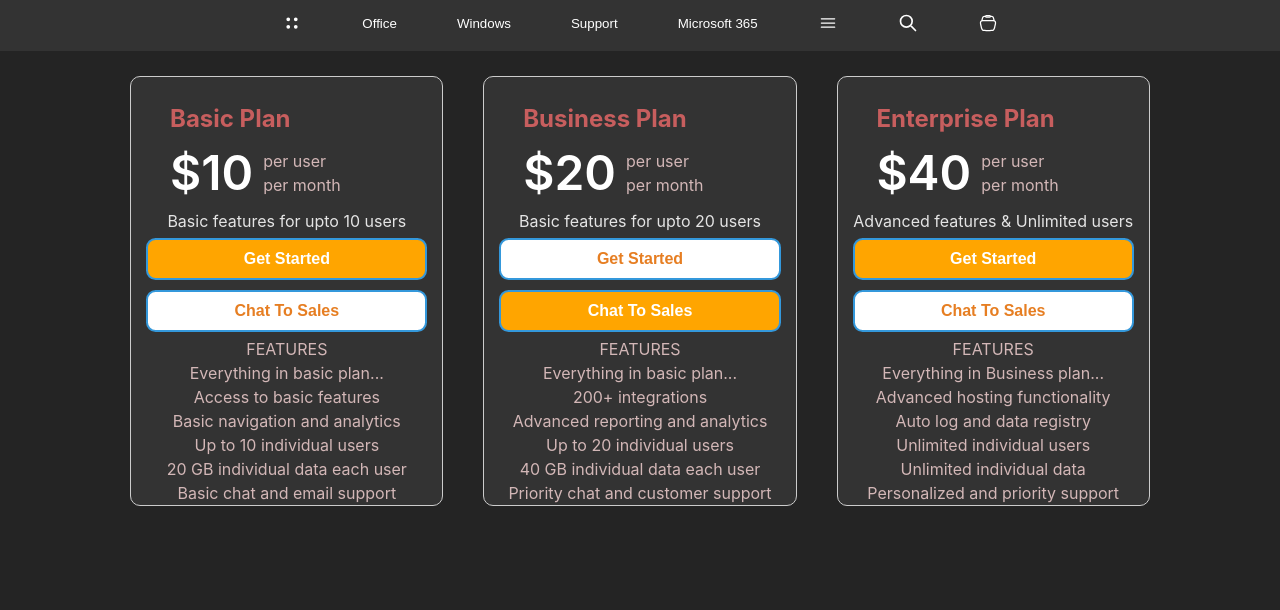
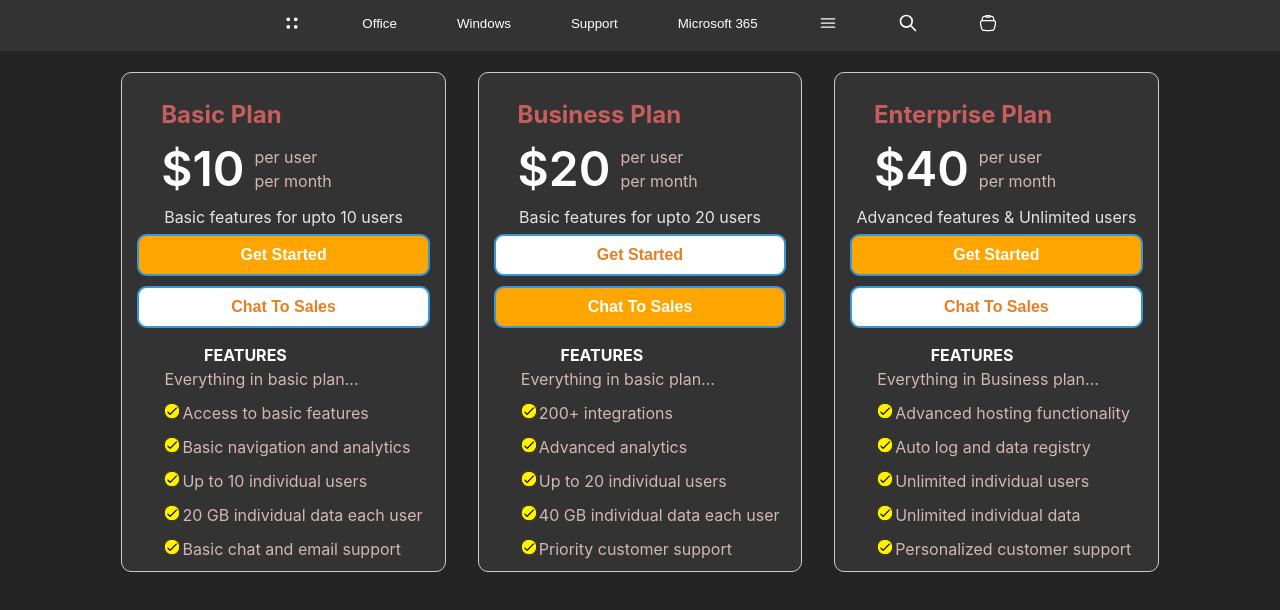
Before and after one commit to VivekNeer/challengers-card, a React (Vite) app: page / in a window 1280 px wide. Shown: the top 610 px of the page. Built offline with nearby package versions, Linux system fonts and the light colour scheme.

Commit message:
Finished V1.0

```diff
--- a/src/App.css
+++ b/src/App.css
@@ -18,8 +18,9 @@
   display: flex;
   flex-direction: row;
   justify-content: center;
-  align-items: center; /* Center items vertically */
+  align-items: center;
 }
+
 .navbar.shadow {
   box-shadow: 0 2px 4px rgba(0,0,0,0.1);
 }
@@ -95,8 +96,8 @@ img{
 
 
 .card {
-  margin: 20px;
-  width: 26%;
+  margin: 1em;
+  width: 27%;
   padding-left: 10px;
   padding-right: 10px;
   background-color: #333;
@@ -215,3 +216,126 @@ p {
 .yellow:hover{
   background-color:orange;
 }
+
+.lowerHalf {
+  display: flex;
+  flex-direction: column;
+  align-items: flex-start;
+}
+
+.content {
+  display: flex;
+  justify-content: center;
+  align-items: center;
+  flex-direction: column;
+}
+
+.features {
+  margin-top: 0.6em;
+  font-weight: bold;
+  color: #fff;
+  padding: 0;
+}
+
+.below {
+  margin-left: 2em;
+}
+
+.feat {
+  display: flex;
+  flex-direction: row;
+  justify-content: flex-start;
+  margin-top: 10px;
+  margin-bottom: 10px;
+}
+
+.tick {
+  width: 20px;
+  height: 20px;
+  margin-right: 0;
+}
+
+@media (max-width: 768px) {
+  .b1 {
+    margin: 0 15px;
+  }
+
+  .buttons {
+    flex-direction: column;
+  }
+}
+
+/* Card styles */
+.cards {
+  display: flex;
+  flex-wrap: wrap;
+  justify-content: center;
+  margin-top: 1em;
+}
+
+.card {
+  margin: 1em;
+  width: 27%;
+  padding-left: 10px;
+  padding-right: 10px;
+  background-color: #333;
+}
+
+/* Other styles */
+.price {
+  display: flex;
+  align-items: center;
+  justify-content: flex-start;
+  padding-left: 1.8em;
+}
+
+.dollar {
+  font-size: 3em;
+  font-weight: 600;
+  margin-right: 10px;
+  color: #ffffff;
+}
+
+.duration {
+  display: flex;
+  flex-direction: column;
+  align-items: flex-start;
+  margin-left: 0;
+  color: #d3b7b7;
+}
+
+.duration p {
+  margin: 0;
+}
+
+.features {
+  margin-top: 0.6em;
+  font-weight: bold;
+  color: #fff;
+  padding: 0;
+}
+
+.feat {
+  display: flex;
+  flex-direction: row;
+  justify-content: flex-start;
+  margin-top: 10px;
+  margin-bottom: 10px;
+}
+
+.tick {
+  width: 20px;
+  height: 20px;
+  margin-right: 0;
+}
+
+/* Keyframes for rainbow animation */
+@keyframes rainbow {
+  0% { color: #ff0000; }
+  16% { color: #ff8000; }
+  32% { color: #ffff00; }
+  48% { color: #80ff00; }
+  64% { color: #00ff00; }
+  80% { color: #00ff80; }
+  100% { color: #00ffff; }
+}
--- a/src/App.jsx
+++ b/src/App.jsx
@@ -56,29 +56,29 @@ function App() {
             </div>
           </div>
           <div className='lowerHalf'>
-            <div>
+            <div className='content'>
               <p className='features'>FEATURES</p>
-              <p className='disc'>Everything in basic plan...</p>
+              <p className='disc below'>Everything in basic plan...</p>
             </div>
             <div className='list'>
               <div className='feat'>
-                {/* <img className='tick' src={tick} alt='tick mark'></img> */}
+                <img className='tick' src={tick} alt='tick mark'></img>
                 <p className='disc'>Access to basic features</p>
               </div>
               <div className='feat'>
-                {/* <img className='tick' src={tick} alt='tick mark'></img> */}
+                <img className='tick' src={tick} alt='tick mark'></img>
                 <p className='disc'>Basic navigation and analytics</p>
               </div>
               <div className='feat'>
-                {/* <img className='tick' src={tick} alt='tick mark'></img> */}
+                <img className='tick' src={tick} alt='tick mark'></img>
                 <p className='disc'>Up to 10 individual users</p>
               </div>
               <div className='feat'>
-                {/* <img className='tick' src={tick} alt='tick mark'></img> */}
+                <img className='tick' src={tick} alt='tick mark'></img>
                 <p className='disc'>20 GB individual data each user</p>
               </div>
               <div className='feat'>
-                {/* <img className='tick' src={tick} alt='tick mark'></img> */}
+                <img className='tick' src={tick} alt='tick mark'></img>
                 <p className='disc'>Basic chat and email support</p>
               </div>
             </div>
@@ -103,30 +103,30 @@ function App() {
             </div>
           </div>
           <div className='lowerHalf'>
-            <div>
+            <div className='content'>
               <p className='features'>FEATURES</p>
-              <p className='disc'>Everything in basic plan...</p>
+              <p className='disc below'>Everything in basic plan...</p>
             </div>
             <div className='list'>
               <div className='feat'>
-                {/* <img className='tick' src={tick} alt='tick mark'></img> */}
+                <img className='tick' src={tick} alt='tick mark'></img>
                 <p className='disc'>200+ integrations</p>
               </div>
               <div className='feat'>
-                {/* <img className='tick' src={tick} alt='tick mark'></img> */}
-                <p className='disc'>Advanced reporting and analytics</p>
+                <img className='tick' src={tick} alt='tick mark'></img>
+                <p className='disc'>Advanced analytics</p>
               </div>
               <div className='feat'>
-                {/* <img className='tick' src={tick} alt='tick mark'></img> */}
+                <img className='tick' src={tick} alt='tick mark'></img>
                 <p className='disc'>Up to 20 individual users</p>
               </div>
               <div className='feat'>
-                {/* <img className='tick' src={tick} alt='tick mark'></img> */}
+                <img className='tick' src={tick} alt='tick mark'></img>
                 <p className='disc'>40 GB individual data each user</p>
               </div>
               <div className='feat'>
-                {/* <img className='tick' src={tick} alt='tick mark'></img> */}
-                <p className='disc'>Priority chat and customer support</p>
+                <img className='tick' src={tick} alt='tick mark'></img>
+                <p className='disc'>Priority customer support</p>
               </div>
             </div>
           </div>
@@ -150,30 +150,30 @@ function App() {
             </div>
           </div>
           <div className='lowerHalf'>
-            <div>
+            <div className='content'>
               <p className='features'>FEATURES</p>
-              <p className='disc'>Everything in Business plan...</p>
+              <p className='disc below'>Everything in Business plan...</p>
             </div>
             <div className='list'>
               <div className='feat'>
-                {/* <img className='tick' src={tick} alt='tick mark'></img> */}
+                <img className='tick' src={tick} alt='tick mark'></img>
                 <p className='disc'>Advanced hosting functionality</p>
               </div>
               <div className='feat'>
-                {/* <img className='tick' src={tick} alt='tick mark'></img> */}
+                <img className='tick' src={tick} alt='tick mark'></img>
                 <p className='disc'>Auto log and data registry</p>
               </div>
               <div className='feat'>
-                {/* <img className='tick' src={tick} alt='tick mark'></img> */}
+                <img className='tick' src={tick} alt='tick mark'></img>
                 <p className='disc'>Unlimited individual users</p>
               </div>
               <div className='feat'>
-                {/* <img className='tick' src={tick} alt='tick mark'></img> */}
+                <img className='tick' src={tick} alt='tick mark'></img>
                 <p className='disc'>Unlimited individual data</p>
               </div>
               <div className='feat'>
-                {/* <img className='tick' src={tick} alt='tick mark'></img> */}
-                <p className='disc'>Personalized and priority support</p>
+                <img className='tick' src={tick} alt='tick mark'></img>
+                <p className='disc'>Personalized customer support</p>
               </div>
             </div>
           </div>
```
